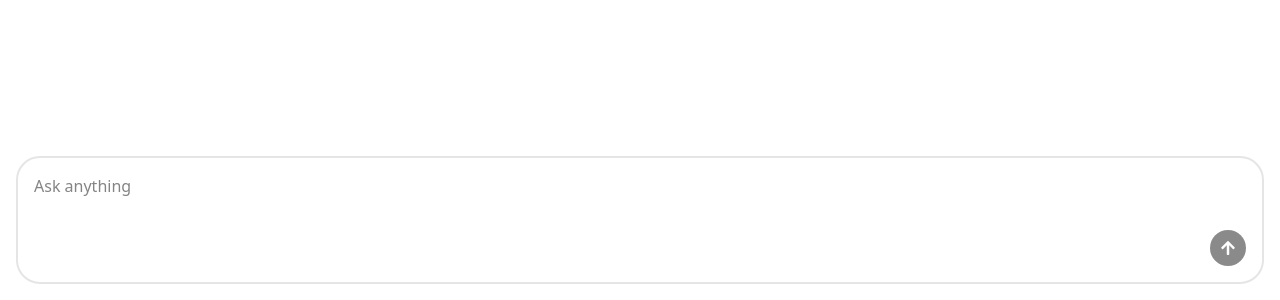
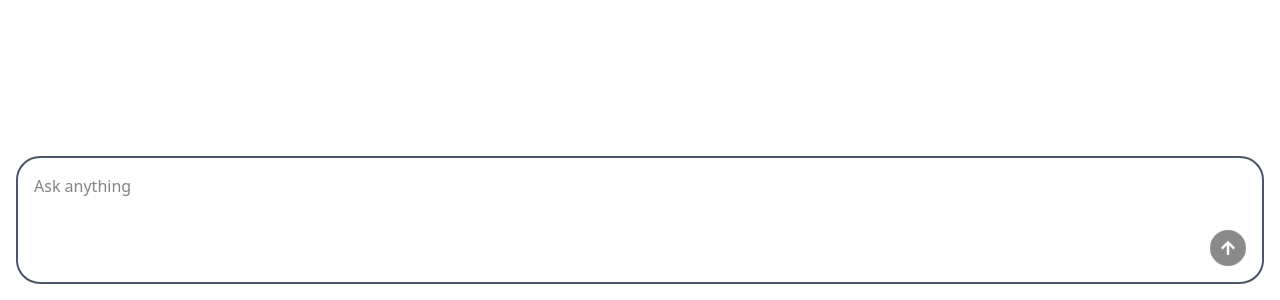
Before and after one commit to Mukunthan-A-R/ai-chat-bot, a React (Vite) app in the folder packages/client/: page / in a window 1280 px wide. Shown: the part 500-800 px from the top of the page. Built offline with nearby package versions, Linux system fonts and the light colour scheme.

Commit message:
refactoring chat input compoennt

```diff
--- /dev/null
+++ b/packages/client/src/components/chat/ChatInput.tsx
@@ -0,0 +1,51 @@
+import React from 'react';
+import { Button } from '../ui/button';
+import { FaArrowUp } from 'react-icons/fa';
+import { useForm } from 'react-hook-form';
+
+export type ChatFormData = {
+   prompt: string;
+};
+
+type Props = {
+   onSubmit: (data: ChatFormData) => void;
+};
+
+const ChatInput = ({ onSubmit }: Props) => {
+   const { register, handleSubmit, reset, formState } = useForm<ChatFormData>();
+
+   const onKeyDown = (e: React.KeyboardEvent<HTMLFormElement>) => {
+      if (e.key === 'Enter' && !e.shiftKey) {
+         e.preventDefault();
+         submit();
+      }
+   };
+
+   const submit = handleSubmit((data: ChatFormData) => {
+      reset({ prompt: '' });
+      onSubmit(data);
+   });
+   return (
+      <form
+         onSubmit={submit}
+         onKeyDown={onKeyDown}
+         className="flex flex-col gap-2 items-end border-2 border-gray-600 p-4 rounded-3xl"
+      >
+         <textarea
+            {...register('prompt', {
+               required: true,
+               validate: (data: string) => data.trim().length > 0,
+            })}
+            autoFocus
+            className="w-full border-0 focus:outline-0 resize-none"
+            placeholder="Ask anything"
+            maxLength={1000}
+         ></textarea>
+         <Button disabled={!formState.isValid} className="rounded-full w-9 h-9">
+            <FaArrowUp />
+         </Button>
+      </form>
+   );
+};
+
+export default ChatInput;
--- a/packages/client/src/components/chat/Chatbot.tsx
+++ b/packages/client/src/components/chat/Chatbot.tsx
@@ -1,15 +1,10 @@
-import { useForm } from 'react-hook-form';
-import { Button } from '../ui/button';
-import { FaArrowUp } from 'react-icons/fa';
 import axios from 'axios';
 import { useRef, useState } from 'react';
 import TypingIndicator from './TypingIndicator';
 import type { Message } from './ChatMessages';
 import ChatMessages from './ChatMessages';
-
-type FormData = {
-   prompt: string;
-};
+import type { ChatFormData } from './ChatInput';
+import ChatInput from './ChatInput';
 
 type ChatResponse = {
    message: string;
@@ -22,15 +17,12 @@ const ChatBot = () => {
    const [messages, setMessages] = useState<Message[]>([]);
    const [isBotTyping, setIsBotTyping] = useState<boolean>(false);
 
-   const { register, handleSubmit, reset, formState } = useForm<FormData>();
-
-   const onSubmit = async ({ prompt }: FormData) => {
+   const onSubmit = async ({ prompt }: ChatFormData) => {
       try {
          setMessages((prev) => [...prev, { content: prompt, role: 'user' }]);
          setIsBotTyping(true);
          setError('');
 
-         reset({ prompt: '' });
          const { data } = await axios.post<ChatResponse>('/api/chat', {
             prompt,
             conversationId: conversationId.current,
@@ -47,13 +39,6 @@ const ChatBot = () => {
       }
    };
 
-   const onKeyDown = (e: React.KeyboardEvent<HTMLFormElement>) => {
-      if (e.key === 'Enter' && !e.shiftKey) {
-         e.preventDefault();
-         handleSubmit(onSubmit)();
-      }
-   };
-
    return (
       <div className="flex flex-col h-full">
          <div className="flex flex-col flex-1 gap-3 mb-5">
@@ -61,28 +46,7 @@ const ChatBot = () => {
             {isBotTyping && <TypingIndicator />}
             {error && <p className="text-red-500">{error}</p>}
          </div>
-         <form
-            onSubmit={handleSubmit(onSubmit)}
-            onKeyDown={onKeyDown}
-            className="flex flex-col gap-2 items-end border-2 p-4 rounded-3xl"
-         >
-            <textarea
-               {...register('prompt', {
-                  required: true,
-                  validate: (data) => data.trim().length > 0,
-               })}
-               autoFocus
-               className="w-full border-0 focus:outline-0 resize-none"
-               placeholder="Ask anything"
-               maxLength={1000}
-            ></textarea>
-            <Button
-               disabled={!formState.isValid}
-               className="rounded-full w-9 h-9"
-            >
-               <FaArrowUp />
-            </Button>
-         </form>
+         <ChatInput onSubmit={onSubmit}></ChatInput>
       </div>
    );
 };
```
